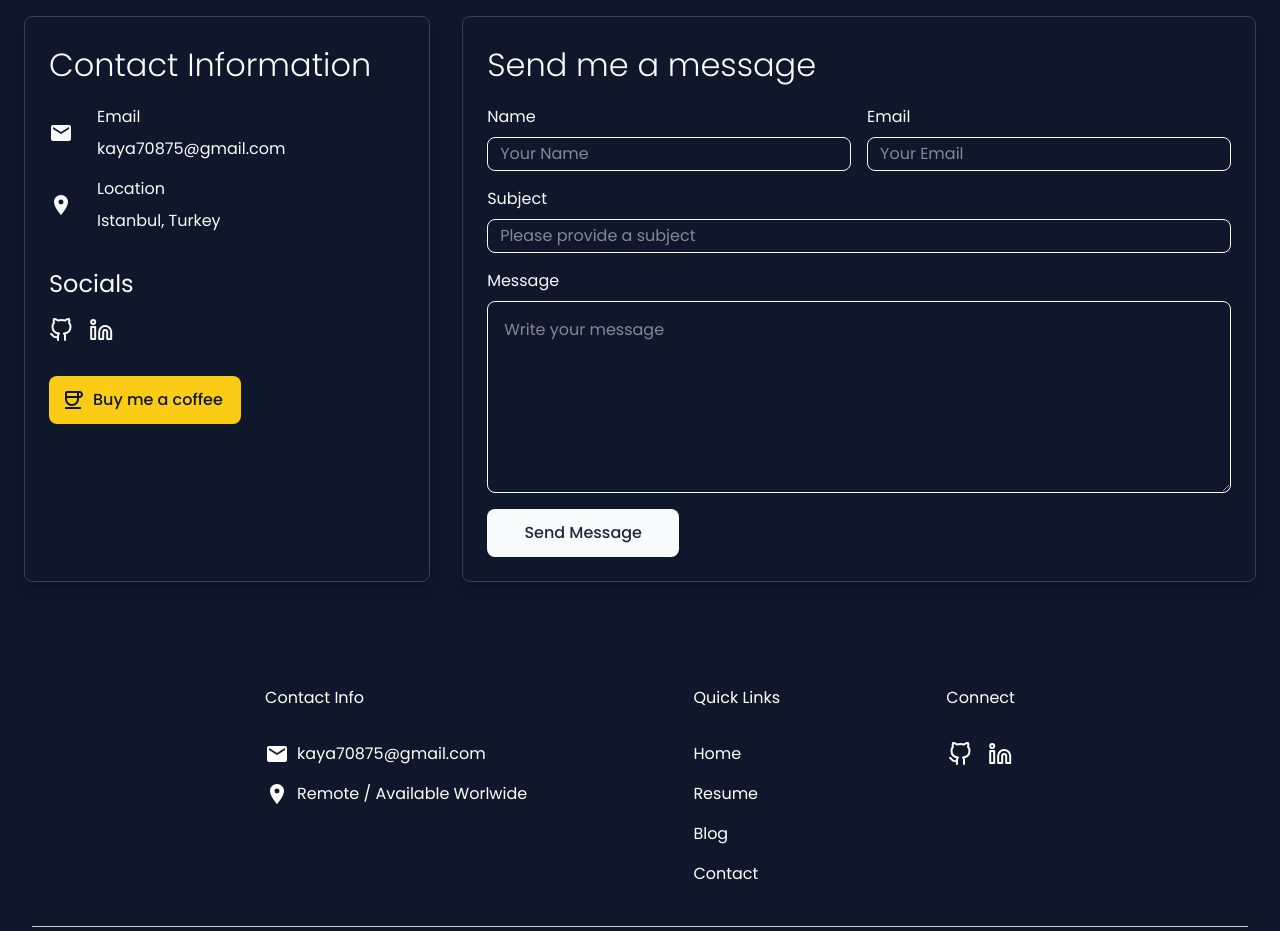
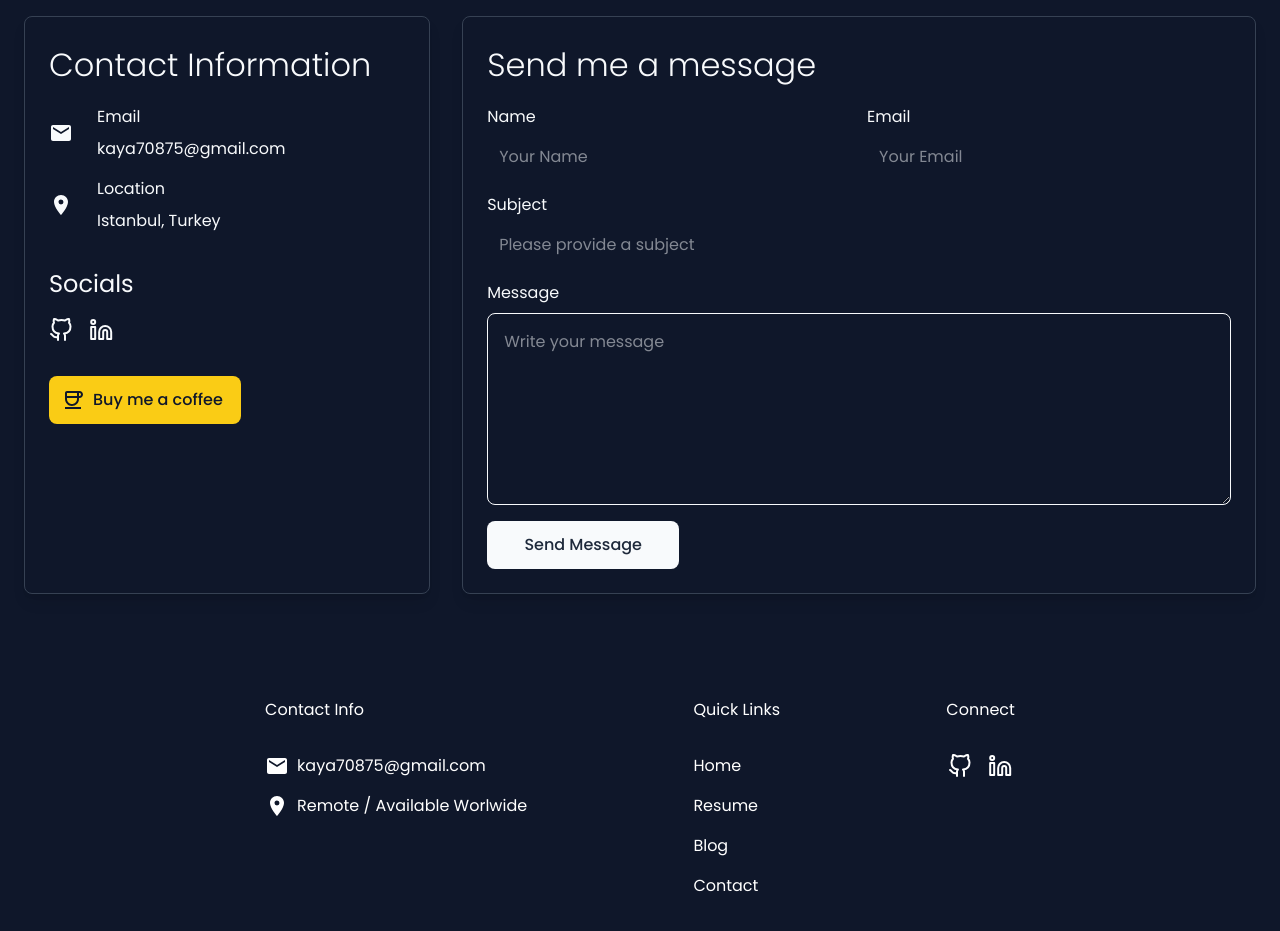
Before and after one commit to kaya70875/personal, a Next.js app: page / in a window 1280 px wide. Shown: the part 4580-5511 px from the top of the page. Built offline with nearby package versions, Linux system fonts and the light colour scheme.

Commit message:
add padding to InputField

```diff
--- a/src/components/InputField.tsx
+++ b/src/components/InputField.tsx
@@ -11,7 +11,7 @@ export default function InputField({ label = '', className, placeholder, onChang
     return (
         <div className='flex flex-col gap-2 w-full'>
             {label && <label htmlFor={label}>{label}</label>}
-            <input type="text" onChange={onChange} className={`py-1 px-3 border border-text dark:border-dark-text rounded-lg ${className}`} placeholder={placeholder} id={label} />
+            <input type="text" onChange={onChange} className={`py-2 px-3 card-border rounded-lg ${className}`} placeholder={placeholder} id={label} />
         </div>
     )
 }
```
